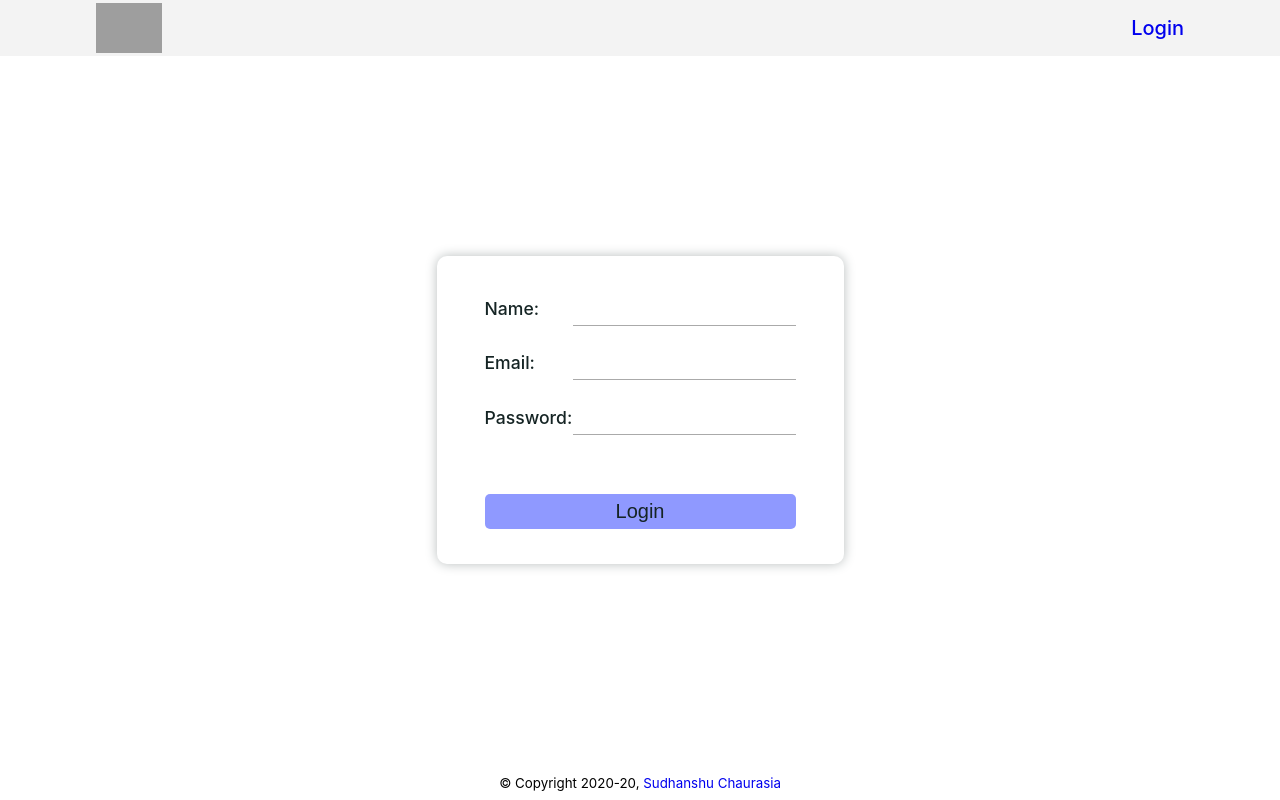
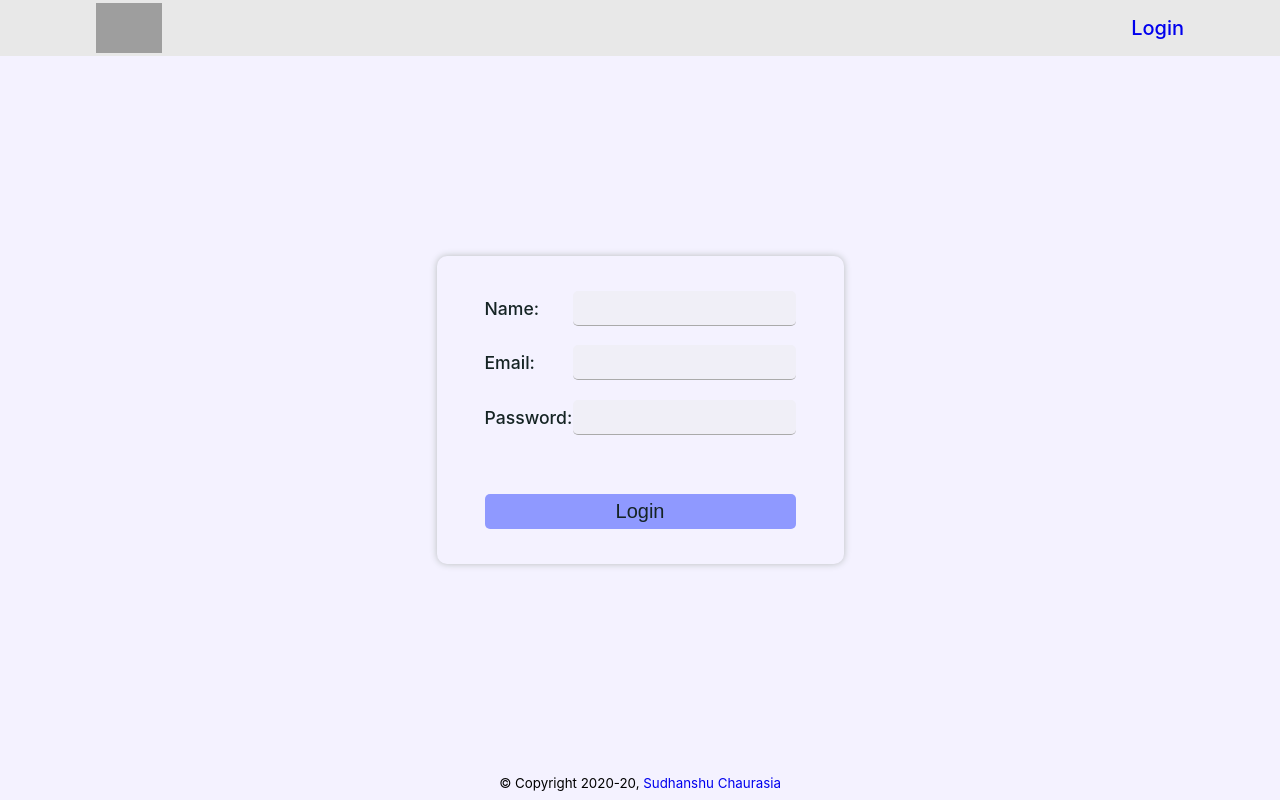
Before and after one commit to sid221/shop-react-app, a React (Create React App) app: page /login in a window 1280 px wide. Built offline with nearby package versions, Linux system fonts and the light colour scheme; grey boxes are pictures that could not be loaded.

Commit message:
updated colors

```diff
--- a/src/App.scss
+++ b/src/App.scss
@@ -3,13 +3,14 @@ div.page-container {
   min-height: -webkit-fill-available;
   display: flex;
   flex-direction: column;
+  background-color: #f4f2ff;
 
   // Navbar Styles
   > div.nav-container {
     height: 3.5rem;
     flex-grow: 0;
     padding: 0 6rem;
-    background-color: #f3f3f3;
+    background-color: #e8e8e8;
     > nav {
       height: 100%;
       display: flex;
@@ -37,9 +38,9 @@ div.page-container {
       margin: 0.5rem;
       font-weight: 400;
       text-align: center;
-       a {
-         text-decoration: none;
-       }
+      a {
+        text-decoration: none;
+      }
     }
   }
 
@@ -52,7 +53,7 @@ div.page-container {
     > form.login-form {
       max-width: 28rem;
       border-radius: 10px;
-      box-shadow: 0px 0px 12px 0px #b8bdbd;
+      box-shadow: 0px 0px 7px 0px #b8bdbd;
       padding: 1rem 3rem;
       > div {
         display: flex;
@@ -69,13 +70,15 @@ div.page-container {
         > input {
           min-height: 100%;
           border: none;
+          border-radius: 5px;
           border-bottom: 1px solid #aaaaaa;
           padding: 0 0.5rem;
+          background-color: #e8e8e85c;
           color: #152424;
           font-size: 1rem;
           &:focus {
             outline: none;
-            box-shadow: 0px 0px 6px 0px #b8bdbd;
+            box-shadow: 0px 0px 4px 0px #b8bdbd;
           }
         }
         > button {
```
